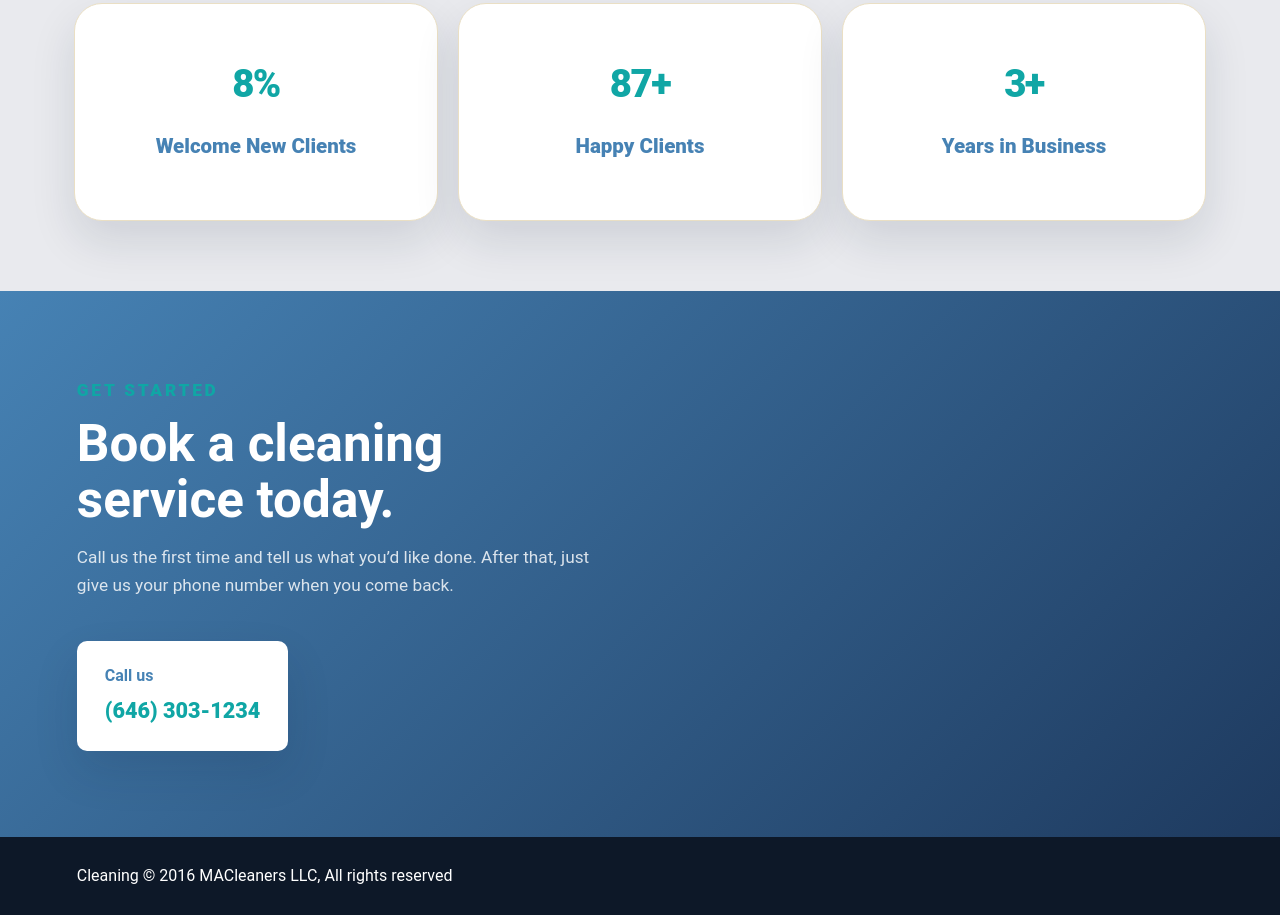
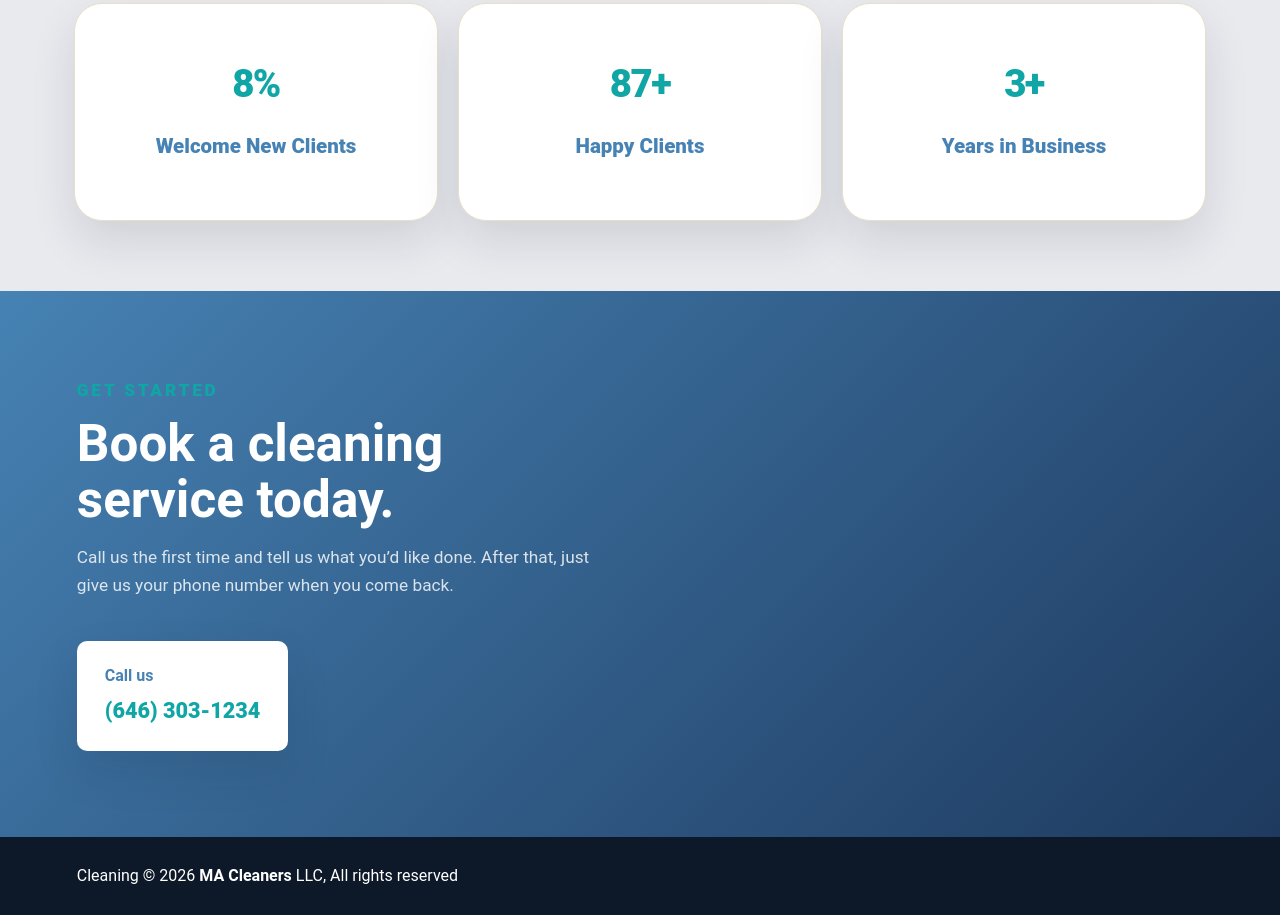
Before and after one commit to NYCMEL/MACleaners, a plain HTML site: page index.html in a window 1280 px wide. Shown: the part 2438-3353 px from the top of the page. Drawn offline with Linux system fonts and the light colour scheme.

Commit message:
committed

```diff
--- a/index.html
+++ b/index.html
@@ -164,7 +164,7 @@
 	</main>
 
 	<footer class="site-footer">
-	    <p>Cleaning © 2016 MACleaners LLC, All rights reserved</p>
+	    <p>Cleaning © 2026 <b>MA Cleaners</b> LLC, All rights reserved</p>
 	</footer>
 
 	<button class="to-top" type="button" aria-label="Back to top">↑</button>
```
